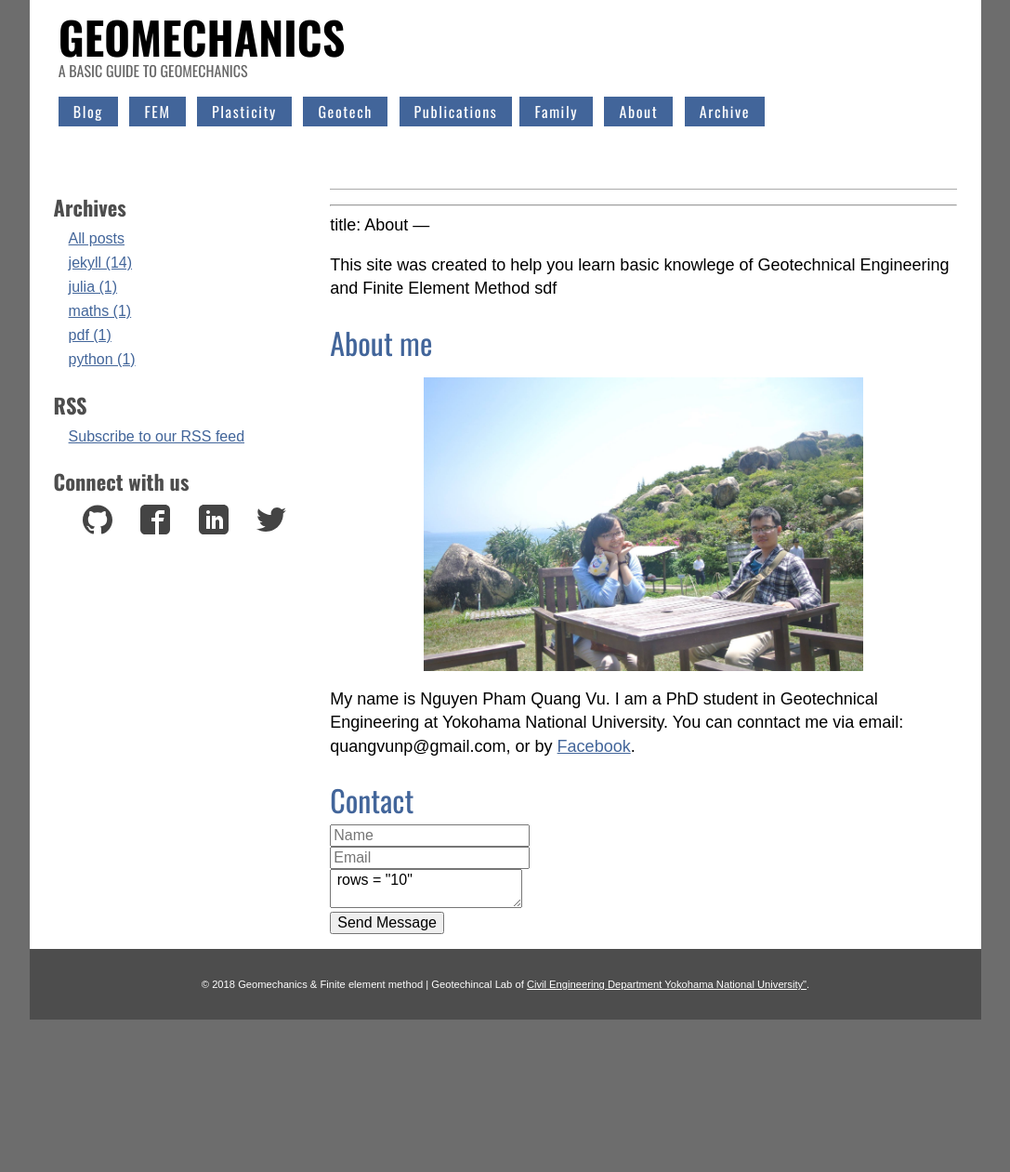
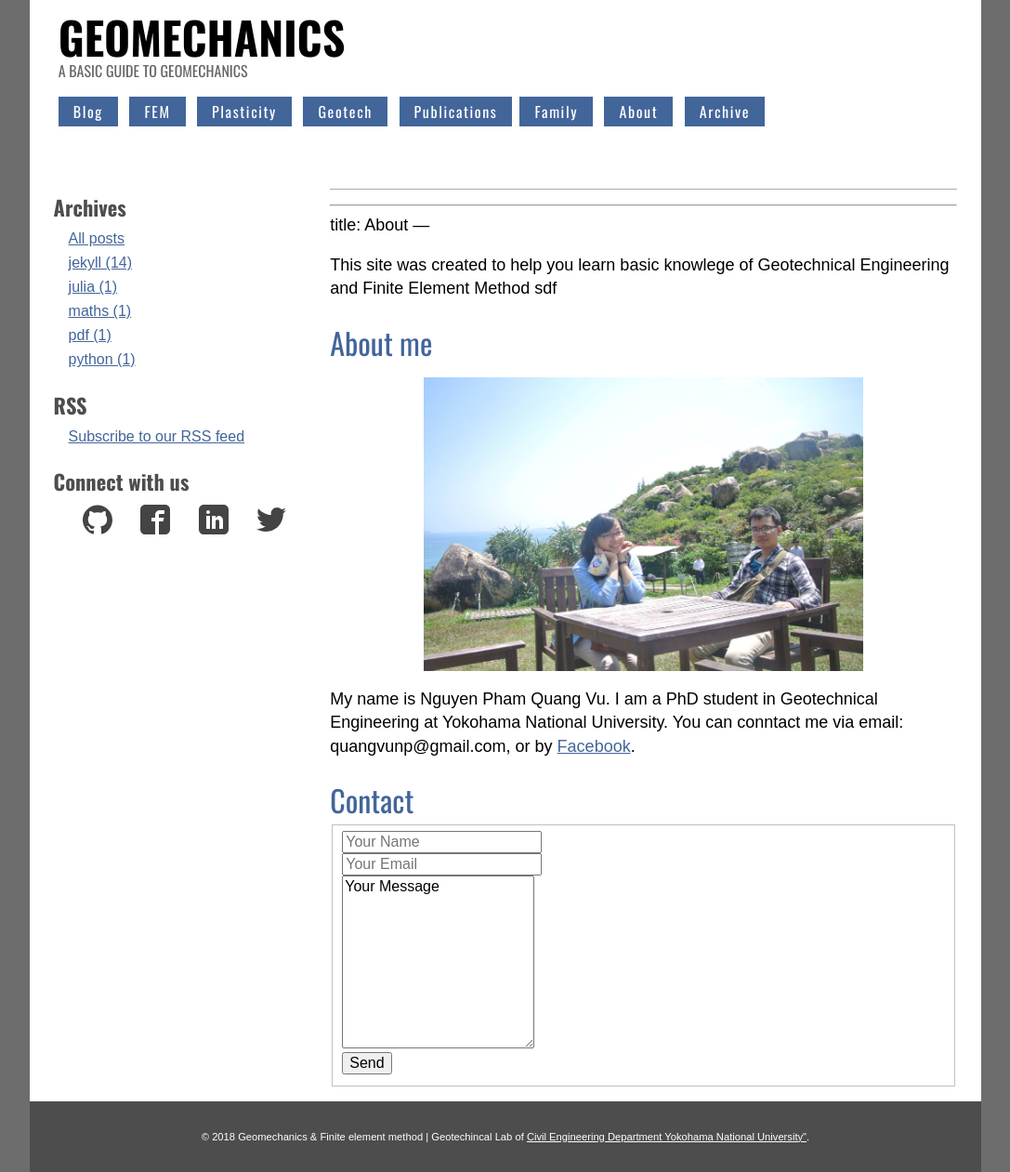
Before and after one commit to quangvunp/geomechanics, a Jekyll site: the page built from about.md, in a window 1280 px wide. Shown: the whole page at 93% size, without its empty margins (96-1183 px from the left). Built offline with Jekyll 4.4.1, drawn with Linux system fonts in a browser that asks for light colours; our own code applies the rules of GitHub Pages for plain Markdown files; before the commit the page ends 1097 px from its top, so only the background shows below that.

Commit message:
Update about.md

```diff
--- a/about.md
+++ b/about.md
@@ -12,15 +12,21 @@
 My name is Nguyen Pham Quang Vu. I am a PhD student in Geotechnical Engineering at Yokohama National University. You can conntact me via email: quangvunp@gmail.com, or by [Facebook]("https://www.facebook.com/quangvu.np").
 
 ## Contact
-<form method="post" action="https://formspree.io/{{ site.email }}">
-  <div class="row">
-    <div class="6u 12u$(mobile)"><input type="text" name="name" placeholder="Name" /></div>
-    <div class="6u$ 12u$(mobile)"><input type="text" name="email" placeholder="Email" /></div>
-    <div class="12u$">
-      <textarea name="message" placeholder="Message"> rows = "10" </textarea>
-    </div>
-    <div class="12u$">
-      <input type="submit" value="Send Message" />
-    </div>
+
+<form class="form-horizontal" action="//formspree.io/youremail@yourweb.com" method="POST">
+<fieldset>
+  <div class="form-group">
+    <input type="text" name="name" placeholder="Your Name">
   </div>
+  <div class="form-group">
+    <input type="email" name="_replyto" placeholder="Your Email">
+  </div>
+  <div class="form-group">
+    <textarea class="form-control" id="textarea" rows = "10" name="message">Your Message</textarea>
+  </div>
+  <div class="form-group">
+    <input type="submit" value="Send">
+  </div>
+    <input type="text" name="_gotcha" style="display:none" />
+</fieldset>
 </form>
```
